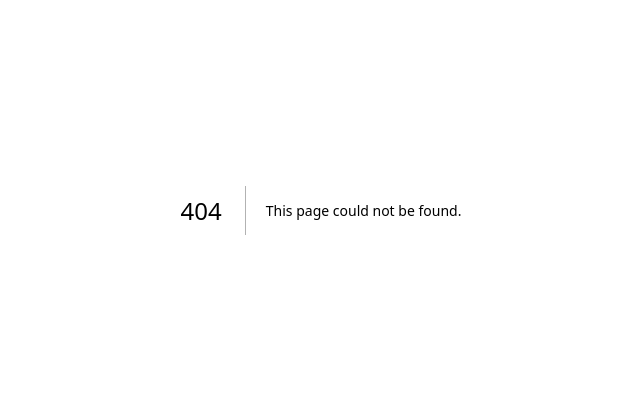
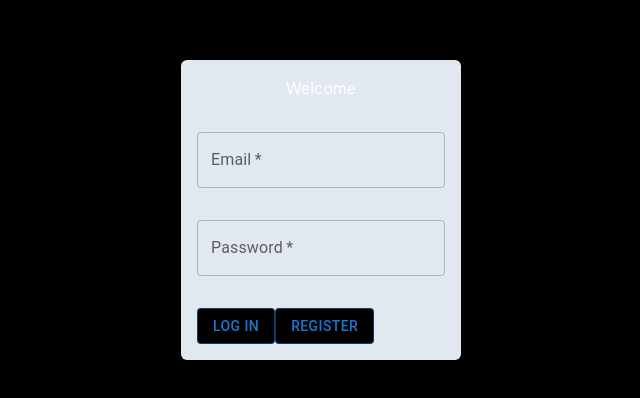
Before and after one commit to roge530/todoFront, a Next.js app: page /logIn in a window 1280 px wide. Before the commit this address had no page. Shown: the part 190-588 px from the top of the page, without its empty margins (319-959 px from the left). Built offline with nearby package versions, Linux system fonts and the light colour scheme.

Commit message:
Se integran rutas seguras

```diff
--- a/package.json
+++ b/package.json
@@ -20,6 +20,8 @@
     "axios": "^1.4.0",
     "eslint": "8.42.0",
     "eslint-config-next": "13.4.5",
+    "js-cookie": "^3.0.5",
+    "jsonwebtoken": "^9.0.0",
     "next": "13.4.5",
     "postcss": "8.4.24",
     "react": "18.2.0",
@@ -27,5 +29,9 @@
     "styled-components": "^6.0.0-rc.3",
     "tailwindcss": "3.3.2",
     "typescript": "5.1.3"
+  },
+  "devDependencies": {
+    "@types/js-cookie": "^3.0.3",
+    "@types/jsonwebtoken": "^9.0.2"
   }
 }
--- /dev/null
+++ b/src/app/auth.ts
@@ -0,0 +1,15 @@
+import jwt, { JwtPayload } from 'jsonwebtoken';
+
+export const verifyAuth = (token: string): boolean => {
+    try {
+        const decoded = jwt.decode(token) as JwtPayload;
+        if (decoded.exp && Date.now() / 1000 >= decoded.exp) {
+            // El token ha expirado
+            return false;
+        }
+          // El token es válido
+          return true;
+    } catch (error) {
+        return false;
+    }
+}
--- a/src/app/dashboard/page.tsx
+++ b/src/app/dashboard/page.tsx
@@ -1,9 +1,9 @@
 import ActivityTable from "@/components/activityTable"
+import Header from "@/components/header"
 export default function dashboard() {
     return (
         <section>
-            <h1>Welcome </h1>
-            <p>Demo</p>
+            <Header/>
             <ActivityTable></ActivityTable>
         </section>
     )
--- /dev/null
+++ b/src/app/logIn/page.tsx
@@ -0,0 +1,9 @@
+import MyLogIn from "@/components/logIn"
+
+export default function Home() {
+  return (
+    <>
+      <MyLogIn/>
+    </>
+  )
+}
--- a/src/app/page.tsx
+++ b/src/app/page.tsx
@@ -1,9 +1,12 @@
-import MyLogIn from "@/components/logIn"
+import Link from "next/link"
 
 export default function Home() {
   return (
     <>
-      <MyLogIn/>
+      <h1>Welcome</h1>
+      <button><Link href="/dashboard">Dashboard</Link></button>
+      <button><Link href="/logIn">Log In</Link></button>
+      <button><Link href="/register">Register</Link></button>
     </>
   )
 }
--- a/src/app/register/page.tsx
+++ b/src/app/register/page.tsx
@@ -36,7 +36,7 @@ export default function Register() {
               formData
             );
 
-            if (response.status === 201) router.push("/");
+            if (response.status === 201) router.push("/logIn");
         } catch (error: any) {
             console.error(error);
         }
--- a/src/components/activityTable.tsx
+++ b/src/components/activityTable.tsx
@@ -3,6 +3,7 @@
 import React, { useState } from 'react';
 import { Table, TableBody, TableCell, TableContainer, TableHead, TableRow, TextField, Select, MenuItem, Button } from '@mui/material';
 import { SelectChangeEvent } from '@mui/material/Select';
+import Cookies from 'js-cookie';
 
 interface Activity {
     id: string;
@@ -12,7 +13,8 @@ interface Activity {
 }
 
 const ActivityTable: React.FC = () => {
-
+    const token = Cookies.get('token');
+    const email = Cookies.get('email');
     const [activities, setActivities] = useState<Activity[]>([
         { id: "a1", name: 'Actividad 1', status: 'new', isEditMode: false },
         { id: "b2", name: 'Actividad 2', status: 'doing', isEditMode: false },
--- /dev/null
+++ b/src/components/header.tsx
@@ -0,0 +1,8 @@
+'use client'
+import Cookies from 'js-cookie';
+export default function Header() {
+    const name = Cookies.get('name');
+    return (
+        <h1>Welcome {name}</h1>
+    )
+}
--- a/src/components/logIn.tsx
+++ b/src/components/logIn.tsx
@@ -4,6 +4,8 @@ import { Button, TextField } from "@mui/material"
 import axios, { AxiosResponse } from "axios";
 import Link from 'next/link'
 import { useState } from "react";
+import Cookies from "js-cookie";
+import { useRouter } from "next/navigation";
 
 interface FormData {
     email: string;
@@ -11,7 +13,7 @@ interface FormData {
 }
 
 export default function MyLogIn() {
-
+    const router = useRouter();
     const [formData, setFormData] = useState<FormData>({
         email: "",
         password: "",
@@ -34,7 +36,15 @@ export default function MyLogIn() {
                 formData
             );
 
-            if (response.status === 200) console.log(response.data);
+            if (response.status === 200) {
+                const token = response.data["token"];
+                const email = formData.email;
+                const name = response.data["name"];
+                Cookies.set("token", token, { expires: 7, sameSite: 'Strict' });
+                Cookies.set("email", email, { expires: 7, sameSite: 'Strict' });
+                Cookies.set("name", name, {expires: 7, sameSite: 'Strict'});
+                router.push("/dashboard");
+            }
         } catch (error: any) {
             console.error(error);
         }
```
Also changed, not shown: src/middleware.ts (added, +16 -0 lines), 1 other file (tests, documents, lock files or other folders).
